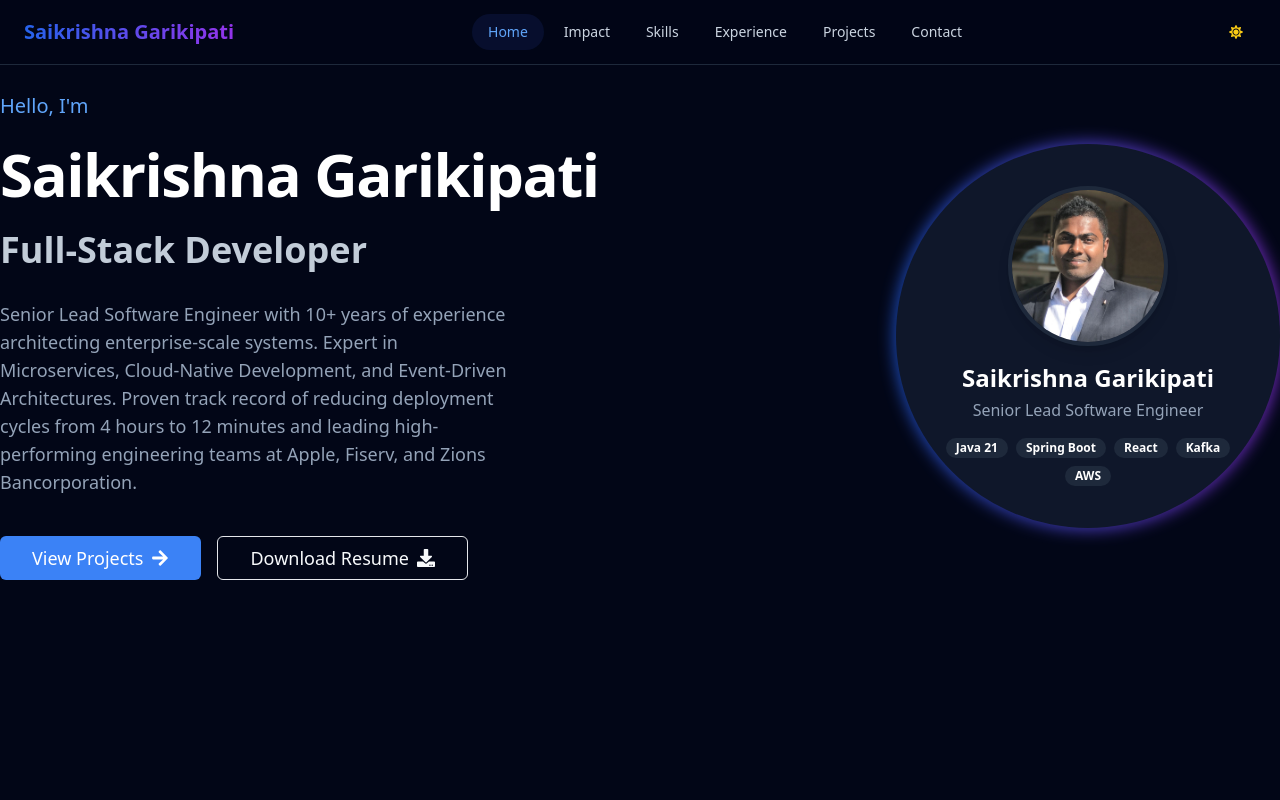
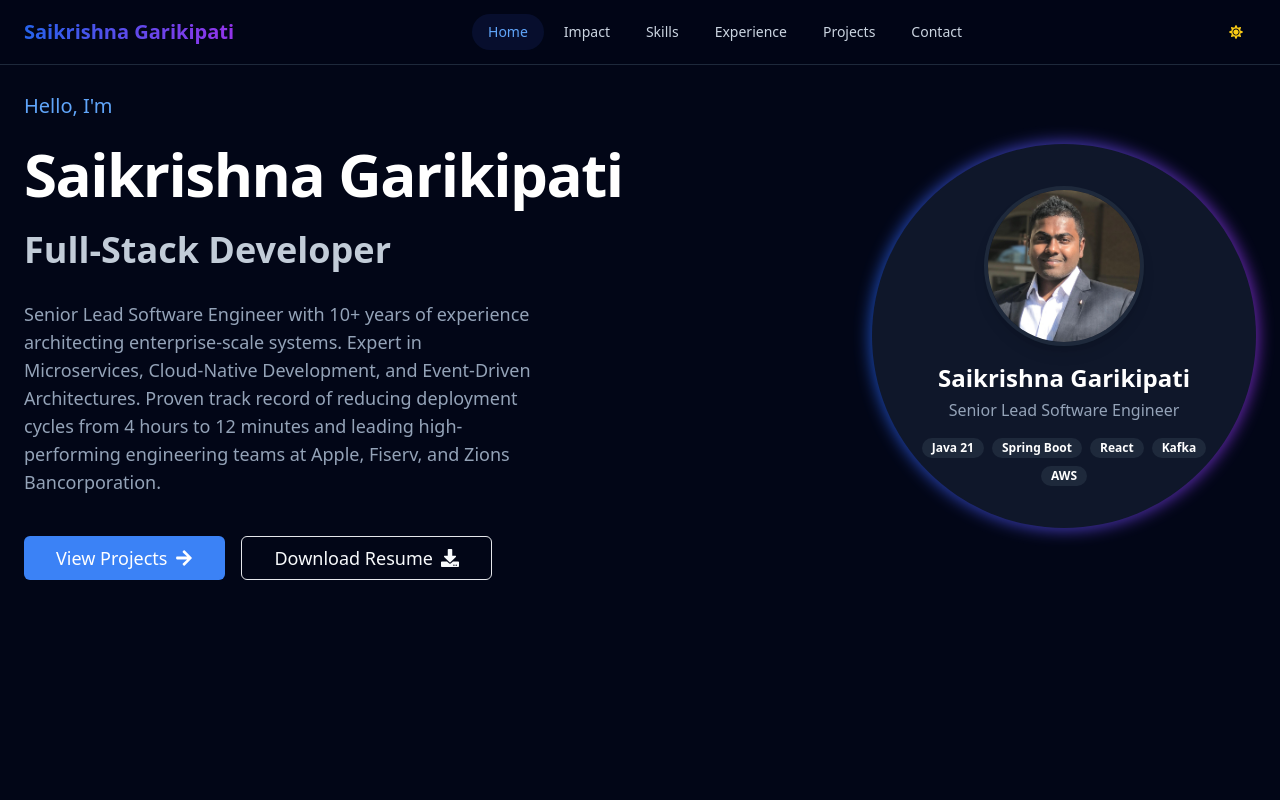
Before and after one commit to saikrishnajava/portfolio, a React (Vite) app: page / in a window 1280 px wide. Shown: the top 800 px of the page. Built offline with nearby package versions, Linux system fonts and the light colour scheme.

Commit message:
Fix layout width and spacing issues

```diff
--- a/src/sections/HeroSection.tsx
+++ b/src/sections/HeroSection.tsx
@@ -19,7 +19,8 @@ export const HeroSection = () => {
   }, []);
 
   return (
-    <Section id="hero" className="flex flex-col md:flex-row items-center justify-between min-h-screen pt-24 md:pt-0">
+    <Section id="hero" className="min-h-screen flex items-center pt-24 md:pt-0">
+      <div className="container mx-auto px-6 flex flex-col md:flex-row items-center justify-between w-full">
         <div className="flex-1 space-y-6 text-center md:text-left mb-12 md:mb-0">
           <motion.h2
             initial={{ opacity: 0, y: 20 }}
@@ -86,6 +87,7 @@ export const HeroSection = () => {
             badges={['Java 21', 'Spring Boot', 'React', 'Kafka', 'AWS']}
           />
         </div>
+      </div>
     </Section>
   );
 };
--- a/tailwind.config.js
+++ b/tailwind.config.js
@@ -6,6 +6,13 @@ export default {
     "./src/**/*.{js,ts,jsx,tsx}",
   ],
   theme: {
+    container: {
+      center: true,
+      padding: '1.5rem',
+      screens: {
+        '2xl': '1280px',
+      },
+    },
     extend: {
       colors: {
         primary: {
```
Lines whose indentation alone changed are shown as unchanged.
